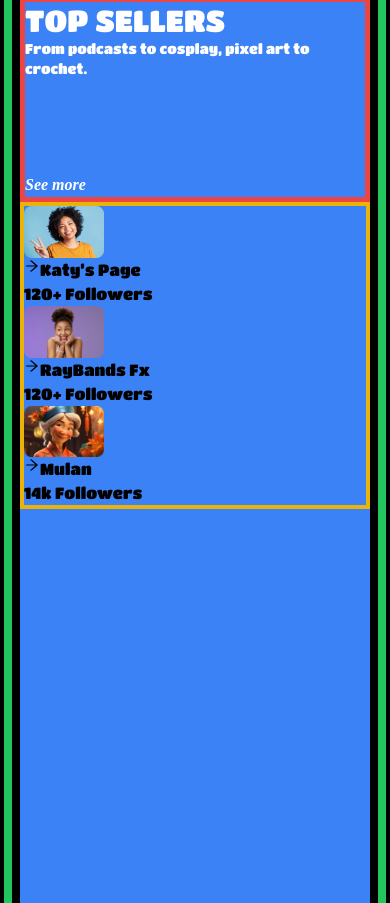
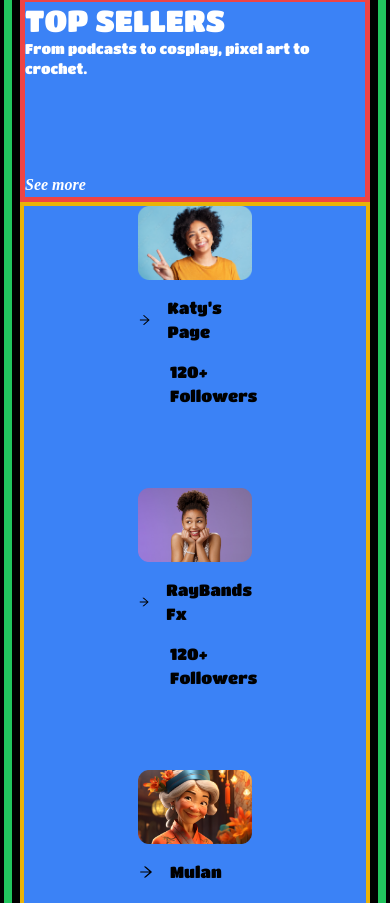
Before and after one commit to Sage-hex/Demo-Wisdom, a React (Vite) app: page / in a window 390 px wide. Shown: the part 2432-3335 px from the top of the page. Built offline with nearby package versions, Linux system fonts and the light colour scheme; a web font is replaced by a local one.

Commit message:
working on the about section responsiveness

```diff
--- a/src/Components/About/About.jsx
+++ b/src/Components/About/About.jsx
@@ -40,39 +40,39 @@ const About = () => {
 
               </div>
             </div>
-            <div className="border-4 border-yellow-500 w-full">
-              <div>
+            <div className="border-4 border-yellow-500 w-full h-4/5 flex flex-col md:flex-row items-center justify-center gap-8">
+              <div className="h-full w-4/12 flex flex-col gap-4">
                 <div>
-					<img src={KatyImage} className="w-20" alt="katy-image" />
+					<img src={KatyImage} className="obect-contain" alt="katy-image" />
 				</div>
-                <div className="flex">
+                <div className="flex gap-4 items-center justify-start">
                   <AiOutlineArrowRight />
                   <h2>Katy’s Page</h2>
 
                 </div>
-				<span>120+ Followers</span>
+				<span className="px-8">120+ Followers</span>
               </div>
-			  <div>
+			  <div className="h-full w-4/12 flex flex-col gap-4">
                 <div>
-					<img src={RayBandsImage} className="w-20"  alt="katy-image" />
+					<img src={RayBandsImage} className="obect-contain"  alt="katy-image" />
 				</div>
-                <div className="flex">
+                <div className="flex gap-4 items-center justify-start">
                   <AiOutlineArrowRight />
                   <h2>RayBands Fx</h2>
 
                 </div>
-				<span>120+ Followers</span>
+				<span className="px-8">120+ Followers</span>
               </div>
-			  <div>
+			  <div className="h-full w-4/12 flex flex-col gap-4">
                 <div>
-					<img src={MulaniImage} className="w-20"  alt="katy-image" />
+					<img src={MulaniImage} className="obect-contain"  alt="katy-image" />
 				</div>
-                <div className="flex">
+                <div className="flex gap-4 items-center justify-start">
                   <AiOutlineArrowRight />
-                  <h2>Mulan</h2>
+                  <h2 >Mulan</h2>
 
                 </div>
-				<span>14k Followers</span>
+				<span className="px-8">14k Followers</span>
               </div>
             {/* </div> */}
           </div>
```
